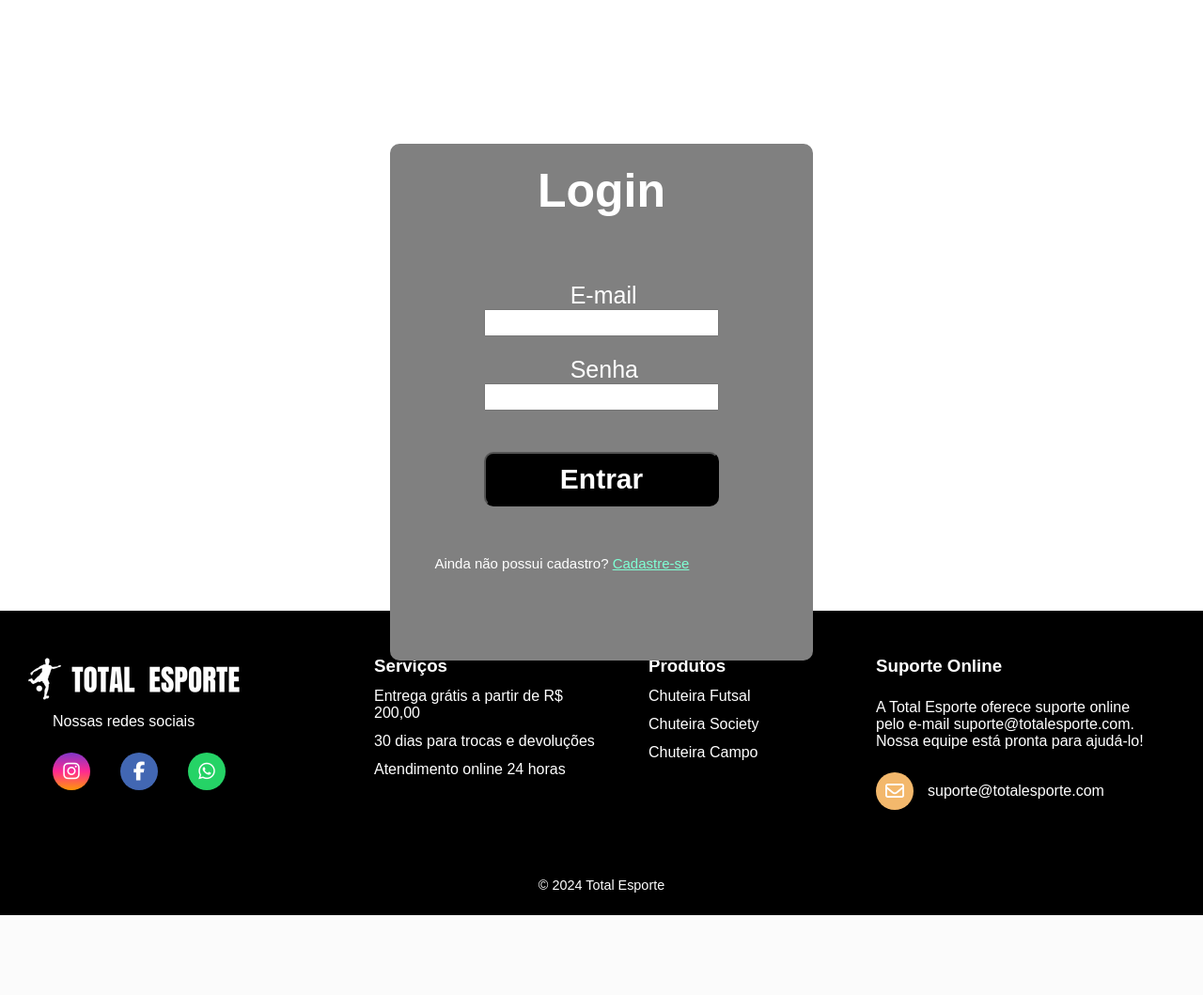
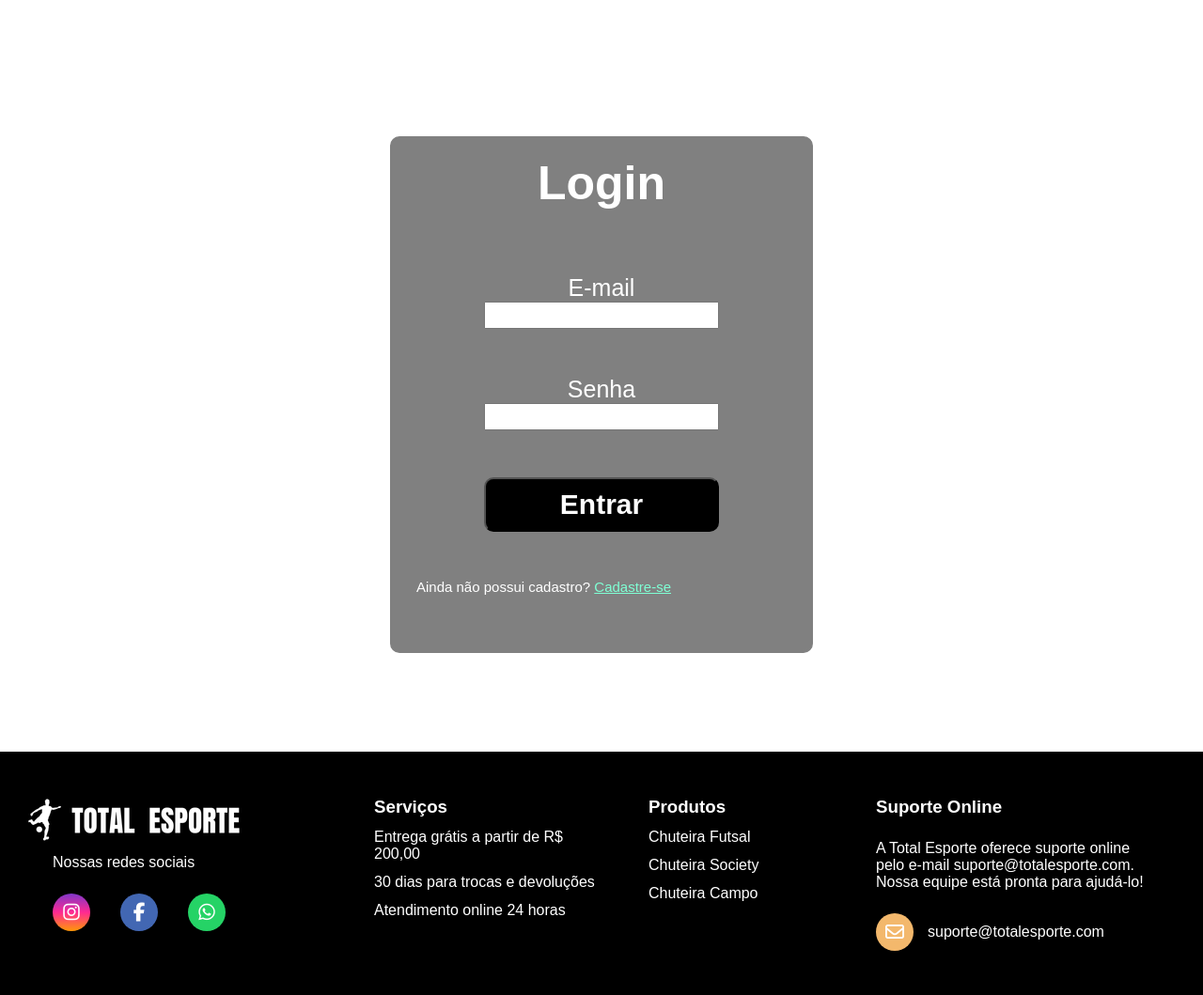
Before and after one commit to MuriloVercosa01/pwII-projeto-total_esporte-, a PHP site: the page made by TOTAL_ESPORTES/login.php in a window 1280 px wide. Shown: the part 92-1151 px from the top of the page at 94% size. Before the commit the page ends 1066 px from the top, so only its background shows below. Run offline with PHP 8.4, Linux system fonts and the light colour scheme; some libraries are stand-ins or nearby versions.

Commit message:
trocando display absolute por display flex nas telas de login e cadastro

```diff
--- a/TOTAL_ESPORTES/Estilos/login.css
+++ b/TOTAL_ESPORTES/Estilos/login.css
@@ -209,14 +209,13 @@ header {
 
 main{
     width: 100%;
-    height: 650px;
+    height: 100vh;
     background-color: white;
+    display: flex;
+    justify-content: center;
+    align-items: center;
 }
 .cadastro{
-    position: absolute;
-    top:60%;
-    left: 50%;
-    transform: translate(-50%,-50%);
     height: 550px;
     width: 450px;
     background-color: gray;
@@ -230,31 +229,30 @@ main{
     color: white;
     font-family: Arial, Helvetica, sans-serif;
 }
-
+.form {
+  margin: 0 auto;
+}
 .form label{
-    margin-left: 50%;
+    text-align: center;
     font-size: 25px;
     font-family: Arial, Helvetica, sans-serif;
     color: white;
     display: block;
-    transform: translate(-15%);
     border-radius: 5px;
     margin-top: 50px;
 }
 .form input{
     width: 250px;
     padding: 5px;
-    position: absolute;
-    left: 50%;
-    transform: translate(-50%);
+    margin: 0 auto;
+    display: block;
 }
 .btn_login{
-    position: absolute;
-    top: 65%;
-    left: 50%;
-    transform: translate(-50%,-50%);
+    display: block;
+    margin: 50px auto ;
     width: 250px;
     border-radius: 10px;
+
     font-family: Arial, Helvetica, sans-serif;
     font-size: 30px;
     padding: 10px;
@@ -263,12 +261,10 @@ main{
     color: white;
 }
 #redc_cadastro{
-    position: absolute;
-    top: 80%;
-    left: 10%;
     color: white;
     font-family: Arial, Helvetica, sans-serif;
     font-size: 15px;
+    margin-left: 25px;
 }
 #redc_cadastro a{
     color: aquamarine;
--- a/TOTAL_ESPORTES/login.php
+++ b/TOTAL_ESPORTES/login.php
@@ -67,9 +67,7 @@
             <h1 id="titulo">Login</h1>
             <br>
             <!--aqui começam os formulários-->
-            <div class="form" id="primeiro">
 
-            </div>
             <div class="form">
                 <label for="email" >E-mail</label>
                 <input type="text" name="email" id="email" >
```
Also changed, not shown: TOTAL_ESPORTES/Estilos/cadastro.css (+14 -16 lines).
